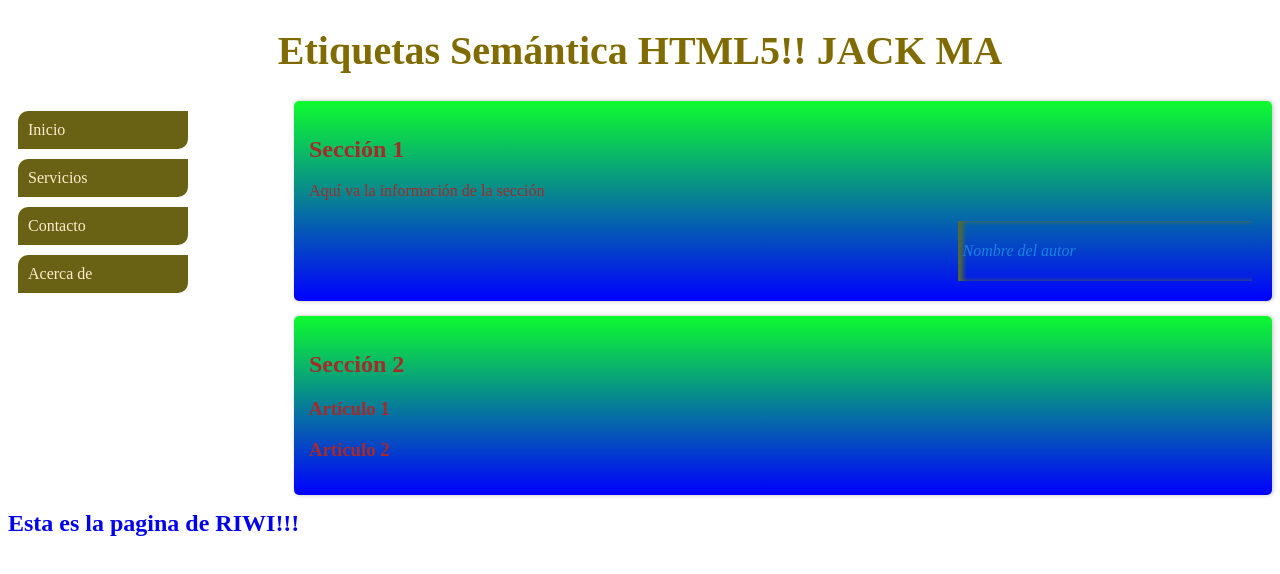
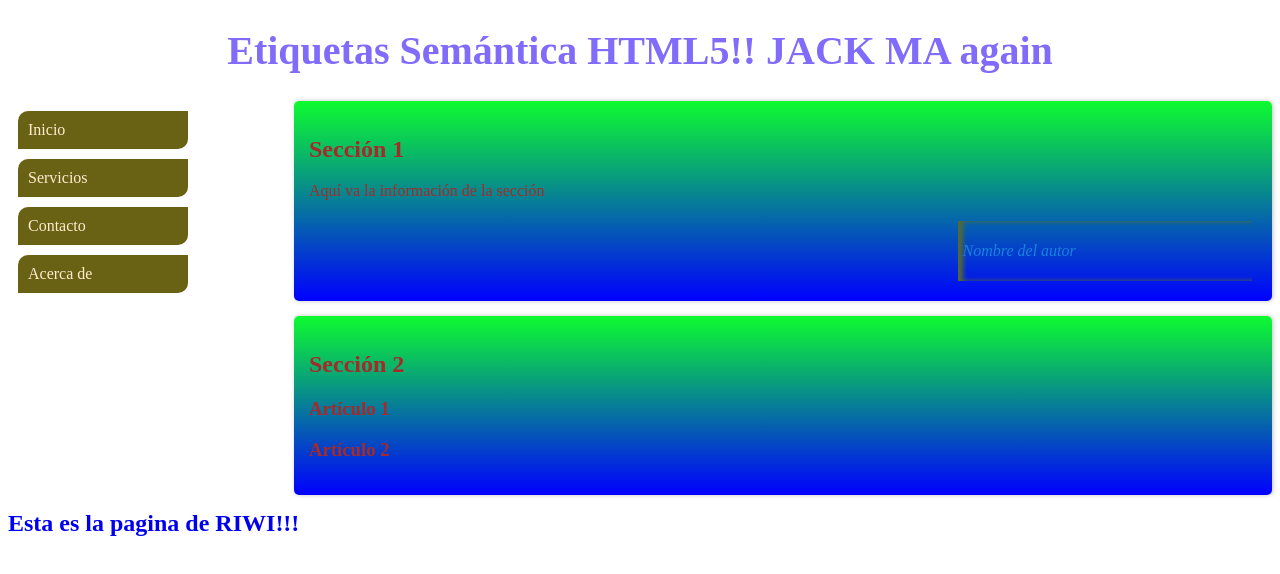
Before and after one commit to roakorga81/ejemplo3, a plain HTML site: page index.html in a window 1280 px wide. Drawn offline with Linux system fonts and the light colour scheme.

Commit message:
segundo cambio

```diff
--- a/css/estilos.css
+++ b/css/estilos.css
@@ -1,5 +1,5 @@
 header{
-    color:rgb(128, 107, 0);
+    color:rgb(128, 107, 250);
     text-align: center;
     font-size: 20px;
 }
--- a/index.html
+++ b/index.html
@@ -8,7 +8,7 @@
 </head>
 <body>
     <header>
-        <h1>Etiquetas Semántica HTML5!! JACK MA</h1>
+        <h1>Etiquetas Semántica HTML5!! JACK MA again</h1>
     </header>
     <nav>
         <a href="#">Inicio</a>
```
